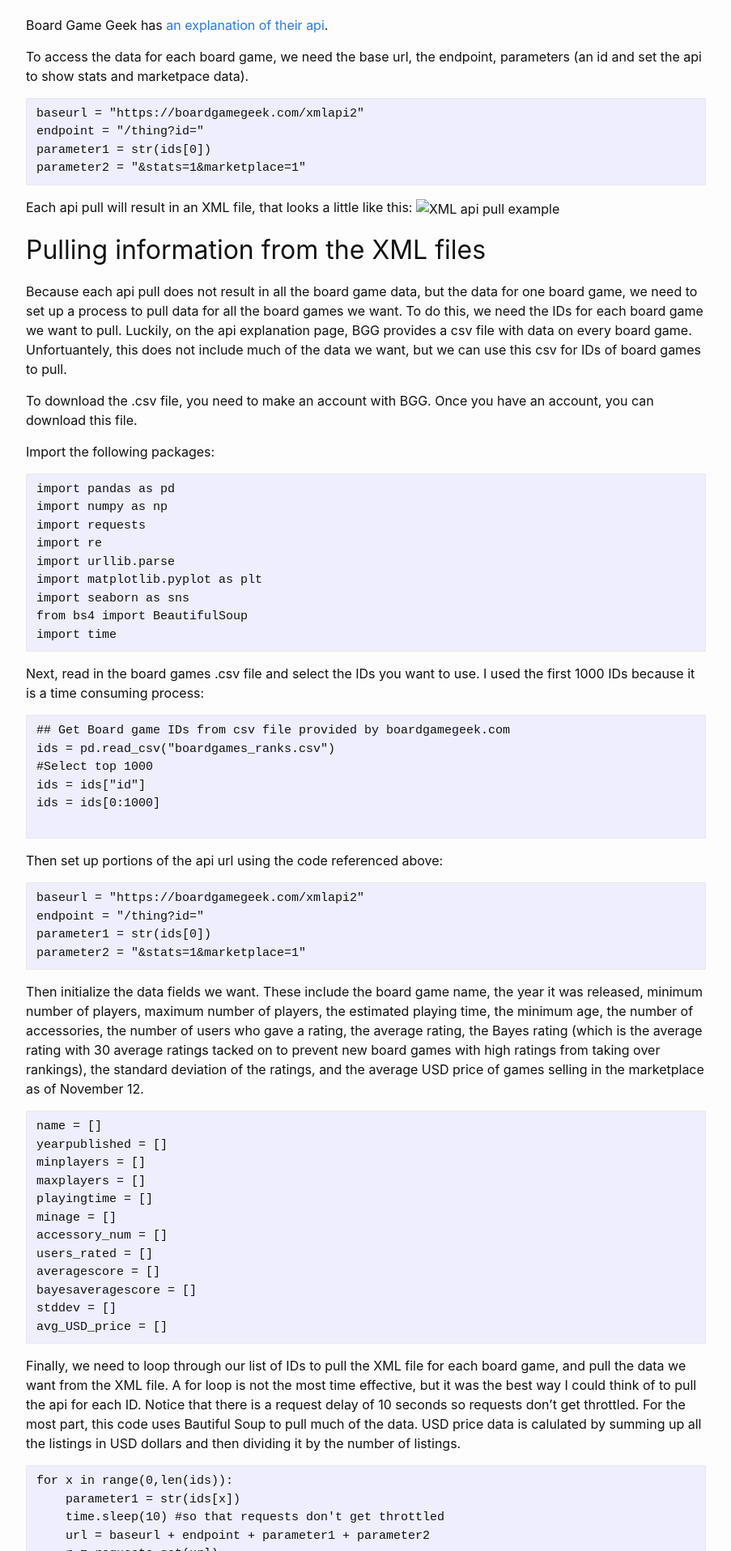
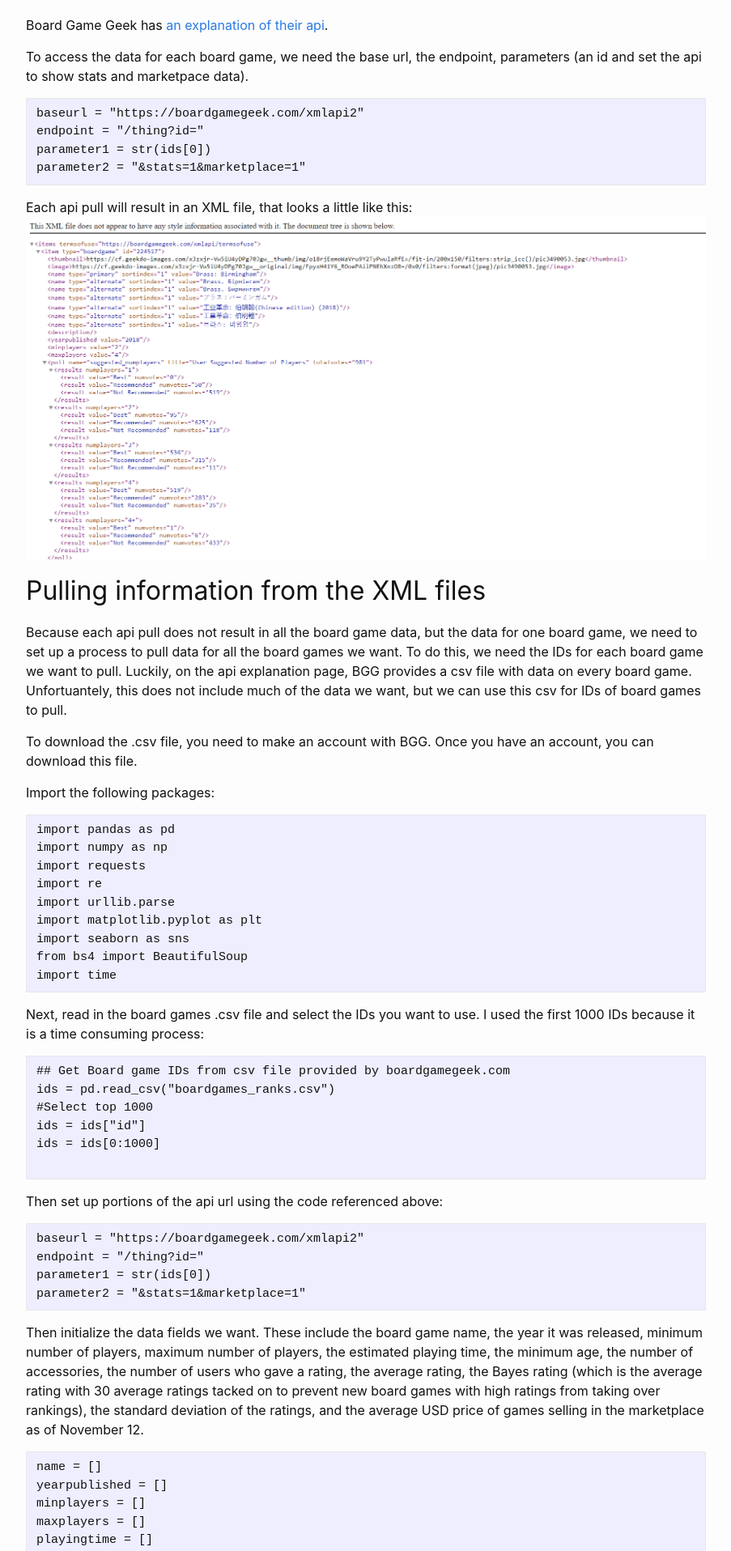
Before and after one commit to bradenmcritchfield/bradenmcritchfield.github.io, a Jekyll site: the page built from _posts/2023-12-12-Board-Game-Bonanza-Data-Collection.md, in a window 1280 px wide. Shown: the part 997-2913 px from the top of the page at 81% size, without its empty margins (188-1091 px from the left). Built offline with Jekyll 4.4.1, drawn with Linux system fonts in a browser that asks for light colours; comment, search, counter and statistics services are not loaded.

Commit message:
fix XML image some more

````diff
--- a/_posts/2023-12-12-Board-Game-Bonanza-Data-Collection.md
+++ b/_posts/2023-12-12-Board-Game-Bonanza-Data-Collection.md
@@ -31,7 +31,7 @@ parameter2 = "&stats=1&marketplace=1"
 ```
 
 Each api pull will result in an XML file, that looks a little like this:
-![XML api pull example](assets/images/SampleXMLfile.png)
+![XML api pull example](/assets/images/SampleXMLfile.png)
 
 ## Pulling information from the XML files
 Because each api pull does not result in all the board game data, but the data for one board game, we need to set up a process to pull data for all the board games we want. To do this, we need the IDs for each board game we want to pull. Luckily, on the api explanation page, BGG provides a csv file with data on every board game. Unfortuantely, this does not include much of the data we want, but we can use this csv for IDs of board games to pull.
````
